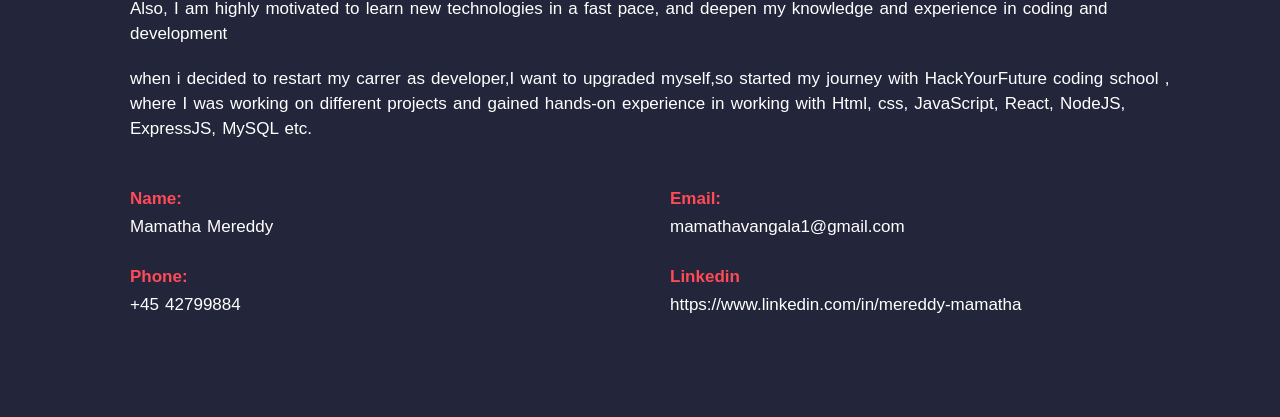
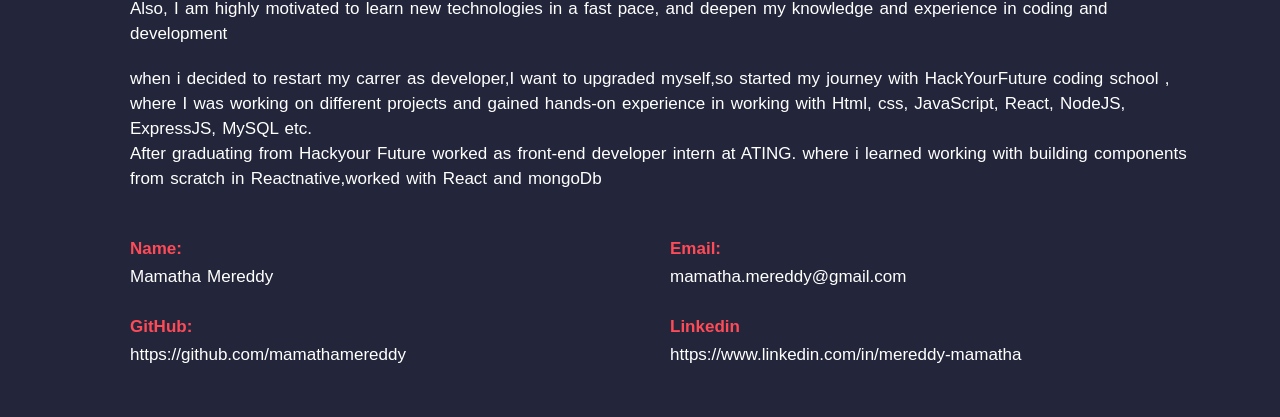
Before and after one commit to mamathamereddy/Portfolio, a React (Create React App) app: page / in a window 1280 px wide. Shown: the part 1116-1533 px from the top of the page. Built offline with nearby package versions, Linux system fonts and the light colour scheme.

Commit message:
updating about section

```diff
--- a/src/components/About.js
+++ b/src/components/About.js
@@ -9,8 +9,8 @@ const About = () => {
   });
   const [state] = React.useState([
     { id: 1, title: "Name:", text: "Mamatha Mereddy" },
-    { id: 2, title: "Email:", text: "mamathavangala1@gmail.com" },
-    { id: 3, title: "Phone:", text: "+45 42799884" },
+    { id: 2, title: "Email:", text: "mamatha.mereddy@gmail.com" },
+    { id: 3, title: "GitHub:", text: "https://github.com/mamathamereddy" },
     {
       id: 4,
       title: "Linkedin",
@@ -18,7 +18,6 @@ const About = () => {
     },
   ]);
   return (
-
     <div className="about" data-section="about" id="about">
       <div className="container">
         <div className="common">
@@ -29,7 +28,7 @@ const About = () => {
         <div className="row  ">
           <div className="col-12">
             <div className="about__info">
-            <Slide left >
+              <Slide left>
                 <h1>Hi There</h1>
                 <div className="about__info-p1">
                   I'm Enthusiastic and highly motivated with hands-on experience
@@ -40,10 +39,16 @@ const About = () => {
                 </div>
                 <div className="about__info-p2">
                   when i decided to restart my carrer as developer,I want to
-                upgraded myself,so started my journey with HackYourFuture coding
-                school , where I was working on different projects and gained
-                hands-on experience in working with Html, css, JavaScript, React,
-                NodeJS, ExpressJS, MySQL etc.
+                  upgraded myself,so started my journey with HackYourFuture
+                  coding school , where I was working on different projects and
+                  gained hands-on experience in working with Html, css,
+                  JavaScript, React, NodeJS, ExpressJS, MySQL etc.
+                </div>
+                <div className="about__info-p2">
+                  After graduating from Hackyour Future worked as front-end
+                  developer intern at ATING. where i learned working with
+                  building components from scratch in Reactnative,worked with
+                  React and mongoDb
                 </div>
                 <div className="info__contacts">
                   <div className="row">
@@ -61,7 +66,6 @@ const About = () => {
         </div>
       </div>
     </div>
-
   );
 };
 
```
Lines whose indentation alone changed are shown as unchanged.
